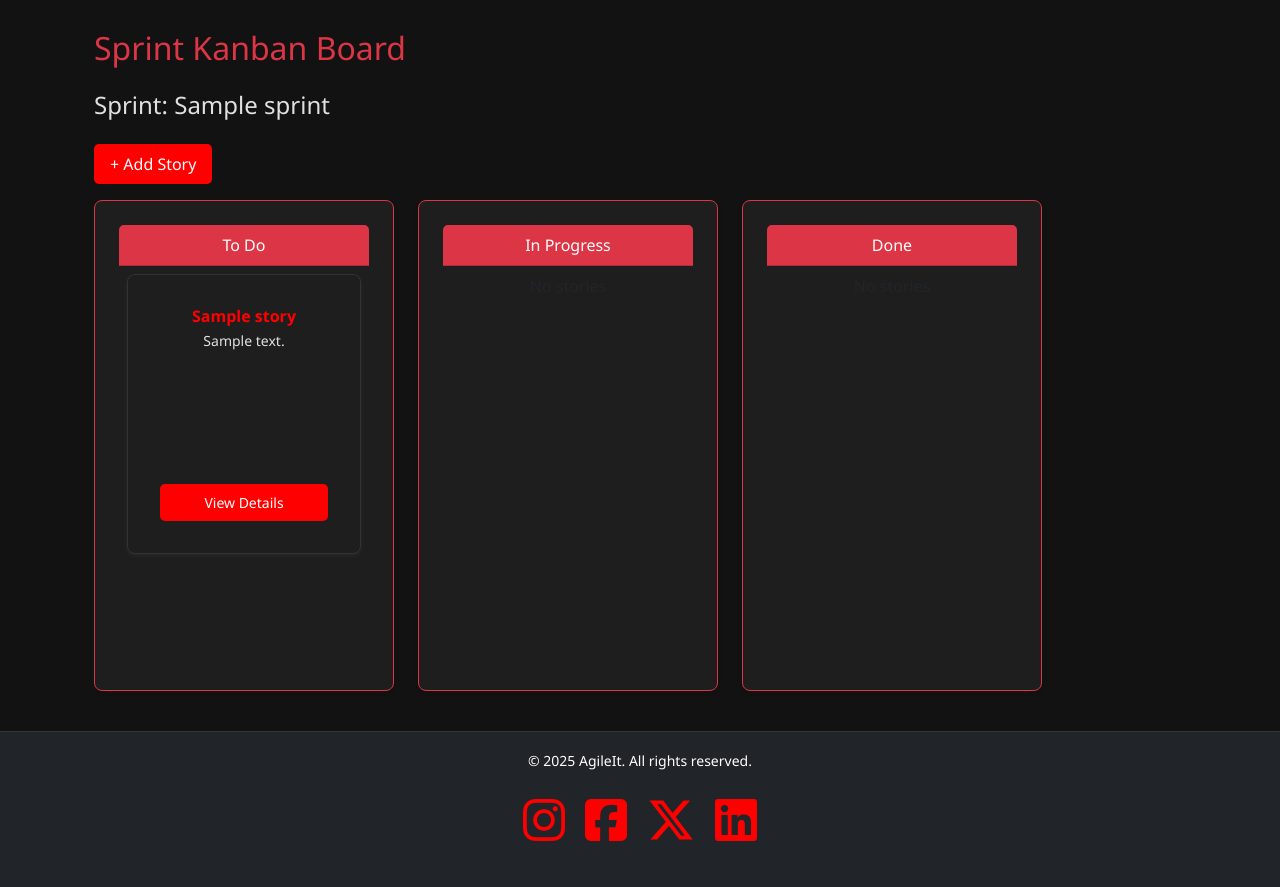
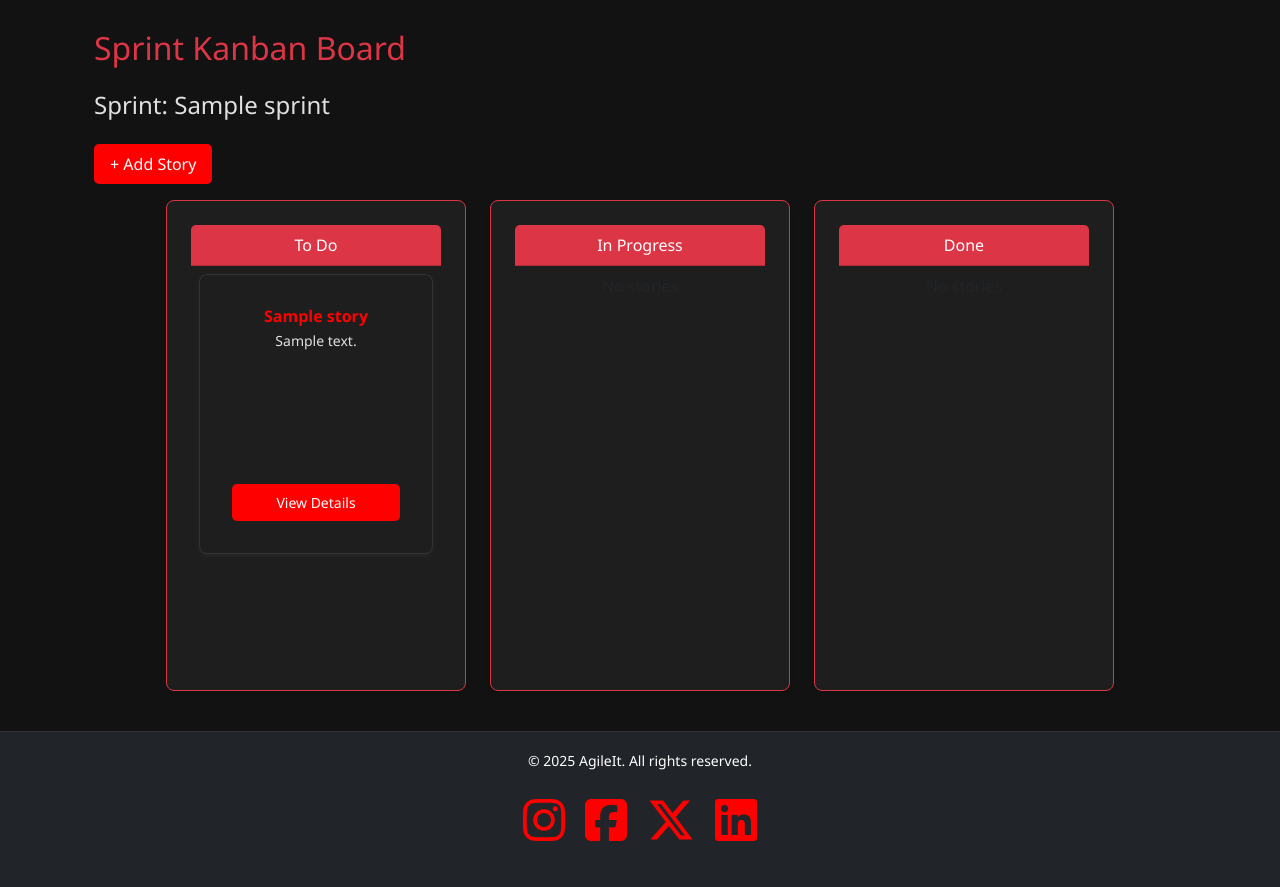
Before and after one commit to JoshThould/AgileIt, a Django app: page /sprints/1/kanban/ in a window 1280 px wide. Shown: the part 137-1024 px from the top of the page. Run offline with Django 4.2, Linux system fonts and the light colour scheme; a user stored in the database is signed in; tables that the repository leaves empty hold one stand-in row (values such as "Sample post"); some libraries are stand-ins or nearby versions.

Commit message:
Refactor kanban.html: improve layout structure and enhance accessibility for Kanban board

```diff
--- a/sprints/templates/sprints/kanban.html
+++ b/sprints/templates/sprints/kanban.html
@@ -4,7 +4,8 @@
 {% block content %}
 <div class="container-fluid mt-4">
   <h2 class="text-danger mb-4">Sprint Kanban Board</h2>
-  <h4 >Sprint: {{ sprint.title }}</h4>
+  <h4>Sprint: {{ sprint.title }}</h4>
+
   {% if messages %}
   <div class="mb-3">
     {% for message in messages %}
@@ -14,19 +15,20 @@
       </div>
     {% endfor %}
   </div>
-{% endif %}
+  {% endif %}
 
   <a href="{% url 'sprints:story-create' %}?sprint={{ sprint.pk }}" class="btn btn-danger mb-3" aria-label="Add a new story to this sprint">+ Add Story</a>
 
-  <div class="kanban-scroll d-flex flex-row gap-4" style="overflow-x: auto;">
+  <div class="kanban-wrapper d-flex justify-content-center">
+    <div class="kanban-scroll d-flex flex-wrap gap-4" role="region" aria-label="Kanban board">
     {% for column in columns %}
-    <div class="card border-danger shadow-sm" style="min-width: 300px; flex: 0 0 auto;">
+    <div class="card border-danger shadow-sm kanban-column" style="min-width: 300px; flex: 0 0 auto;" role="group" aria-label="Column: {{ column.status }}">
       <div class="card-header bg-danger text-white text-center">
         {{ column.status }}
       </div>
       <div class="card-body p-2 story-list" data-status="{{ column.status }}" style="min-height: 400px;">
         {% for story in column.stories %}
-        <div class="card mb-2 border-start border-danger bg-light story-card" data-story-id="{{ story.id }}">
+        <div class="card mb-2 border-start border-danger bg-light story-card" data-story-id="{{ story.id }}" role="article" aria-label="Story: {{ story.title }}">
           <div class="card-body p-2 d-flex flex-column justify-content-between" style="min-height: 120px;">
             <h6 class="card-title mb-1">{{ story.title }}</h6>
             <p class="card-text small text-muted">{{ story.description }}</p>
@@ -41,4 +43,5 @@
     {% endfor %}
   </div>
 </div>
+</div>
 {% endblock %}
```
